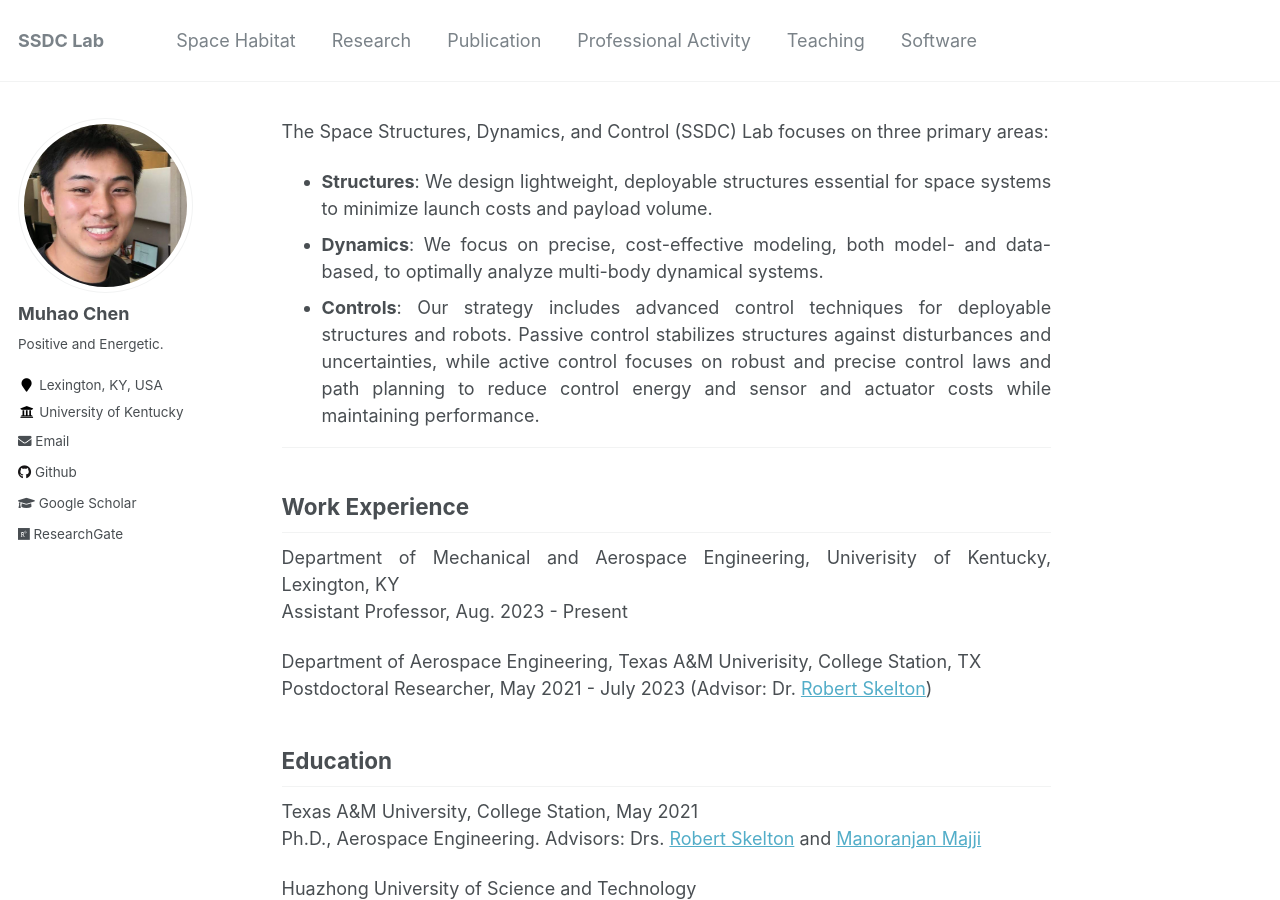
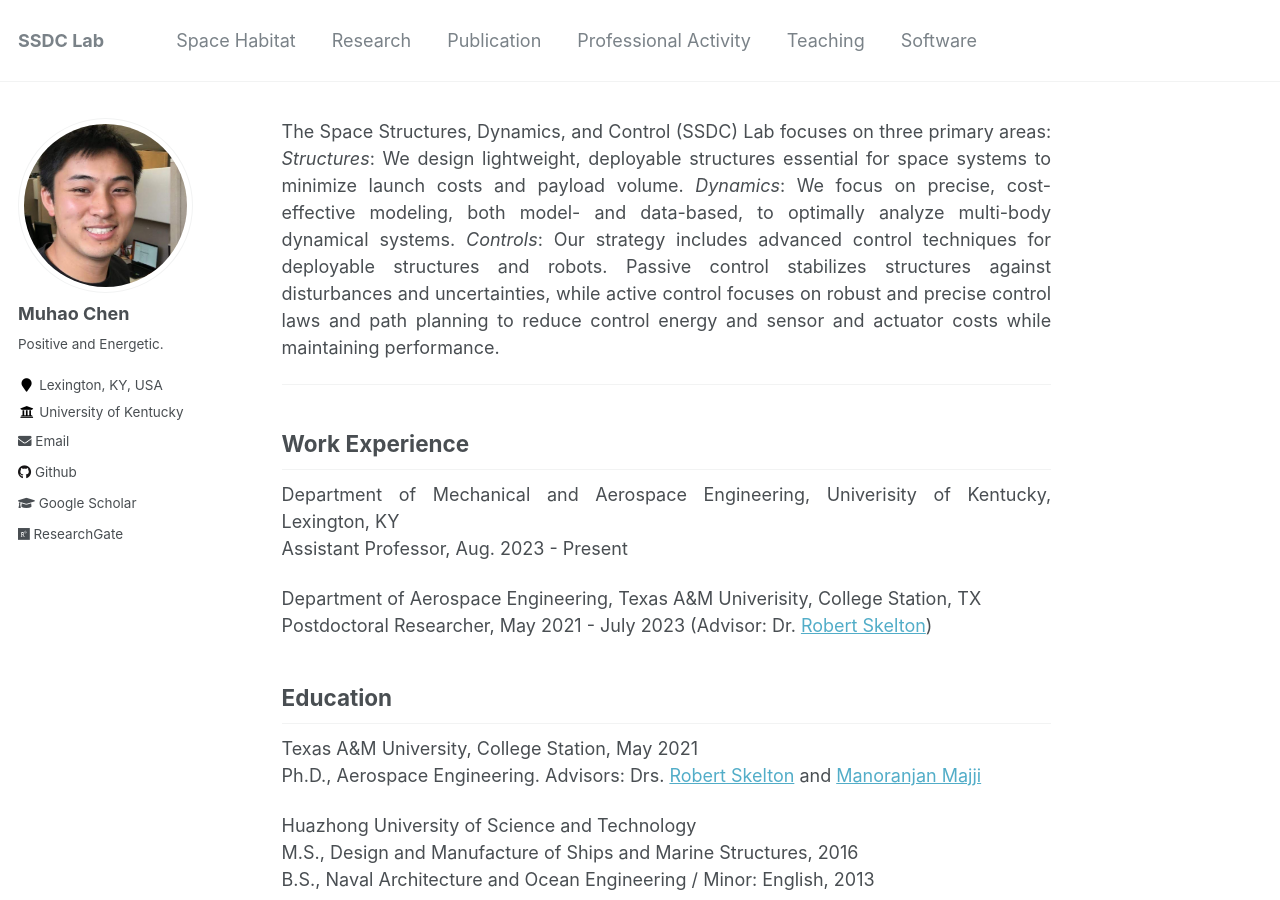
Before and after one commit to Muhao-Chen/muhao-chen.github.io, a Jekyll site: the page built from _pages/about.md, in a window 1280 px wide and 900 px high. Built offline with Jekyll 4.4.1, drawn with Linux system fonts in a browser that asks for light colours.

```diff
--- a/_pages/about.md
+++ b/_pages/about.md
@@ -18,10 +18,7 @@ toc: true
 <!-- Tensegrity Lab seeks to develop new analytical tools to merge structure and control design with material science to create new structures and material systems. The structural paradigm for this research is tensegrity systems, creating minimal mass systems that allow minimal control energy within the constraints of allowable computational and sensing/actuating resources. The lab builds physical demonstrations of this integrated system design philosophy with material science to create new material systems. Robots are designed to deploy from small stowed packages. Robots are designed to harvest rocks and regolith from asteroids or the moon. Tensegrity structures are designed for deployment in space. Tensegrity Robots are designed to build tensegrity structures in space autonomously. Wings are designed without hinged surfaces to controllable shapes. Antennas are designed for deployment in space within operational accuracies. Impact tensegrity structures are designed to protect payloads at the impact on the moon or Mars. These studies employ data-based as well as model-based control methods. -->
 <!-- : Structures, Dynamics, and Controls. Each area aims for optimal performance using minimal resources—including mass, dampers, sensors, actuators, computational cost, and control energy—according to specific loading and control requirements -->
 
-The Space Structures, Dynamics, and Control (SSDC) Lab focuses on three primary areas:
-- **Structures**: We design lightweight, deployable structures essential for space systems to minimize launch costs and payload volume.
-- **Dynamics**: We focus on precise, cost-effective modeling, both model- and data-based, to optimally analyze multi-body dynamical systems.
-- **Controls**: Our strategy includes advanced control techniques for deployable structures and robots. Passive control stabilizes structures against disturbances and uncertainties, while active control focuses on robust and precise control laws and path planning to reduce control energy and sensor and actuator costs while maintaining performance.
+The Space Structures, Dynamics, and Control (SSDC) Lab focuses on three primary areas: *Structures*: We design lightweight, deployable structures essential for space systems to minimize launch costs and payload volume. *Dynamics*: We focus on precise, cost-effective modeling, both model- and data-based, to optimally analyze multi-body dynamical systems. *Controls*: Our strategy includes advanced control techniques for deployable structures and robots. Passive control stabilizes structures against disturbances and uncertainties, while active control focuses on robust and precise control laws and path planning to reduce control energy and sensor and actuator costs while maintaining performance.
 <!-- performance in space systems. This precision reduces computational demands, enabling real-time computing and control despite communication delays in orbit.  -->
 
 <!-- integrates passive and active -->
```
